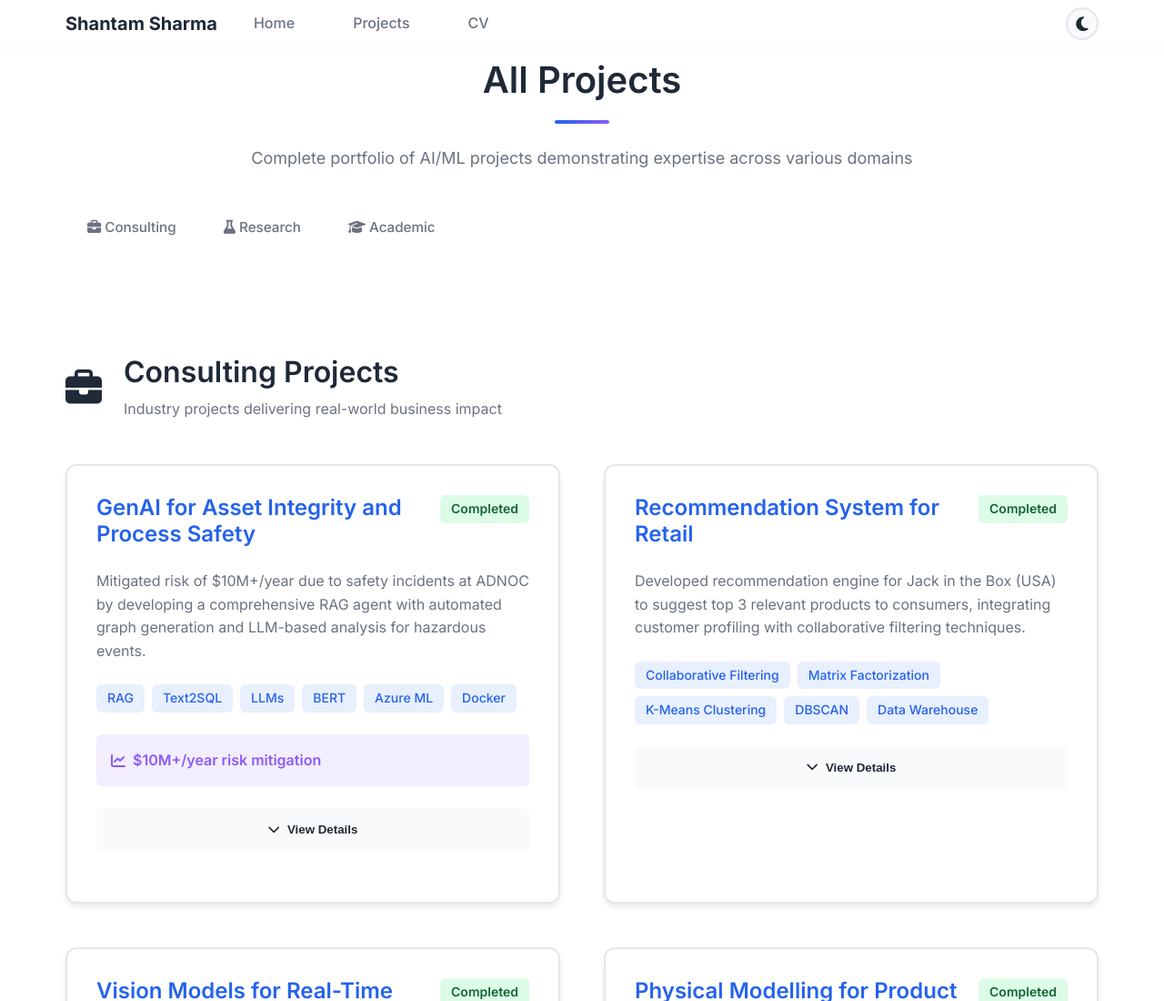
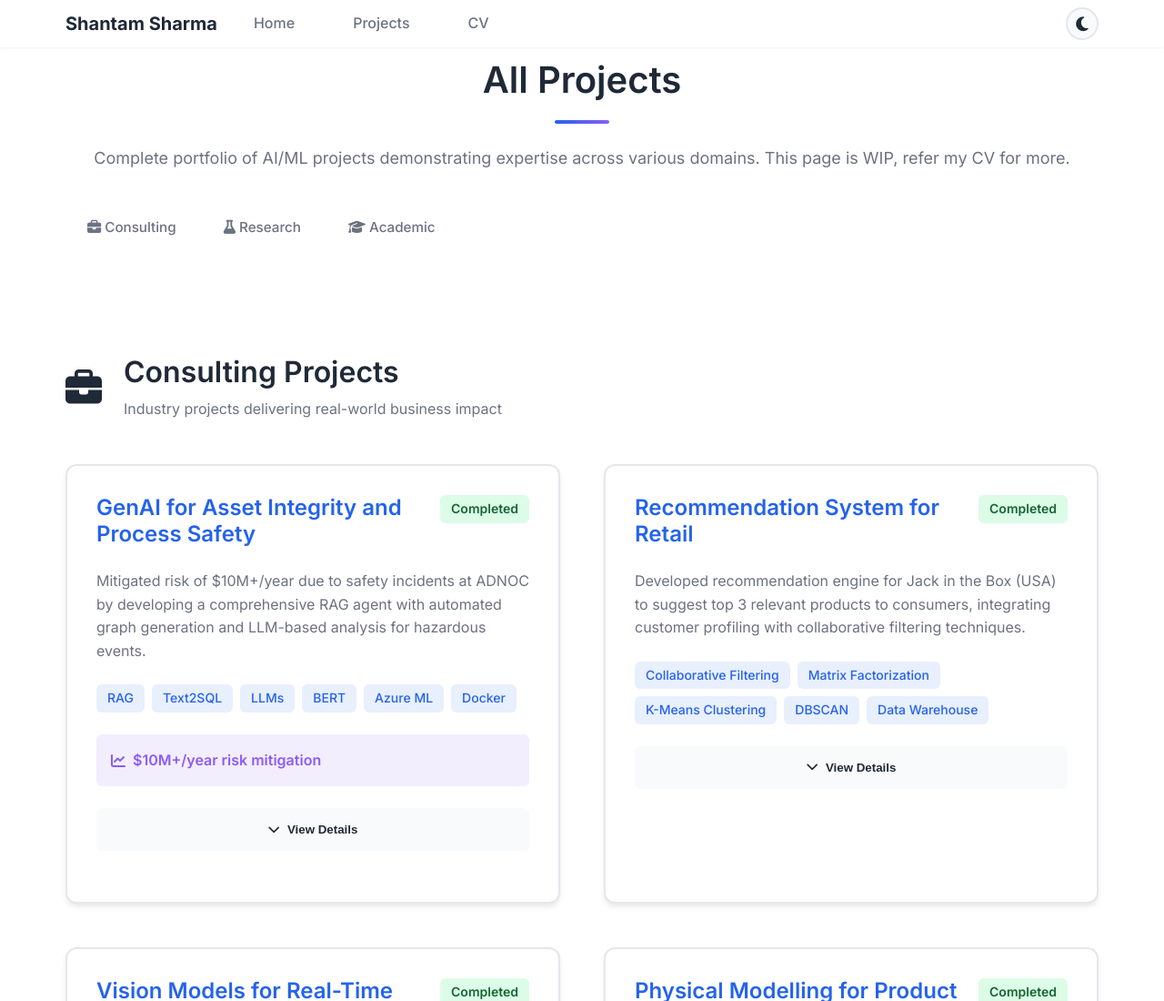
Before and after one commit to shantam98/shantam98.github.io, a plain HTML site: page projects.html in a window 1280 px wide. Shown: the top 1100 px of the page at 91% size. Drawn offline with Linux system fonts and the light colour scheme.

Commit message:
changing project page text

```diff
--- a/projects.html
+++ b/projects.html
@@ -52,7 +52,7 @@
     <section class="section projects-header">
         <div class="container">
             <h1 class="section-title">All Projects</h1>
-            <p class="section-subtitle">Complete portfolio of AI/ML projects demonstrating expertise across various domains</p>
+            <p class="section-subtitle">Complete portfolio of AI/ML projects demonstrating expertise across various domains. This page is WIP, refer my CV for more.</p>
 
             <!-- Sub Navigation -->
             <nav class="sub-nav">
```
